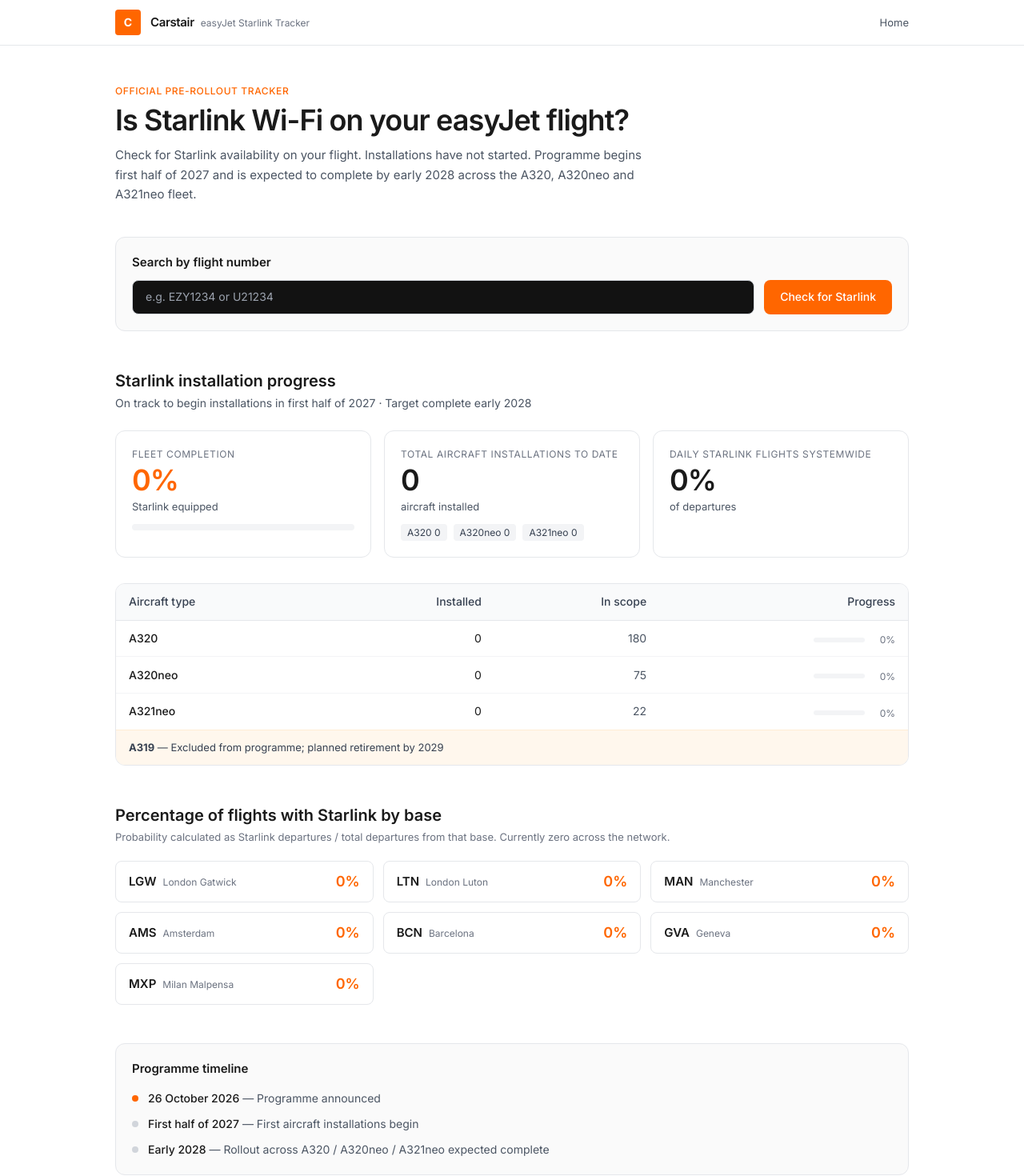
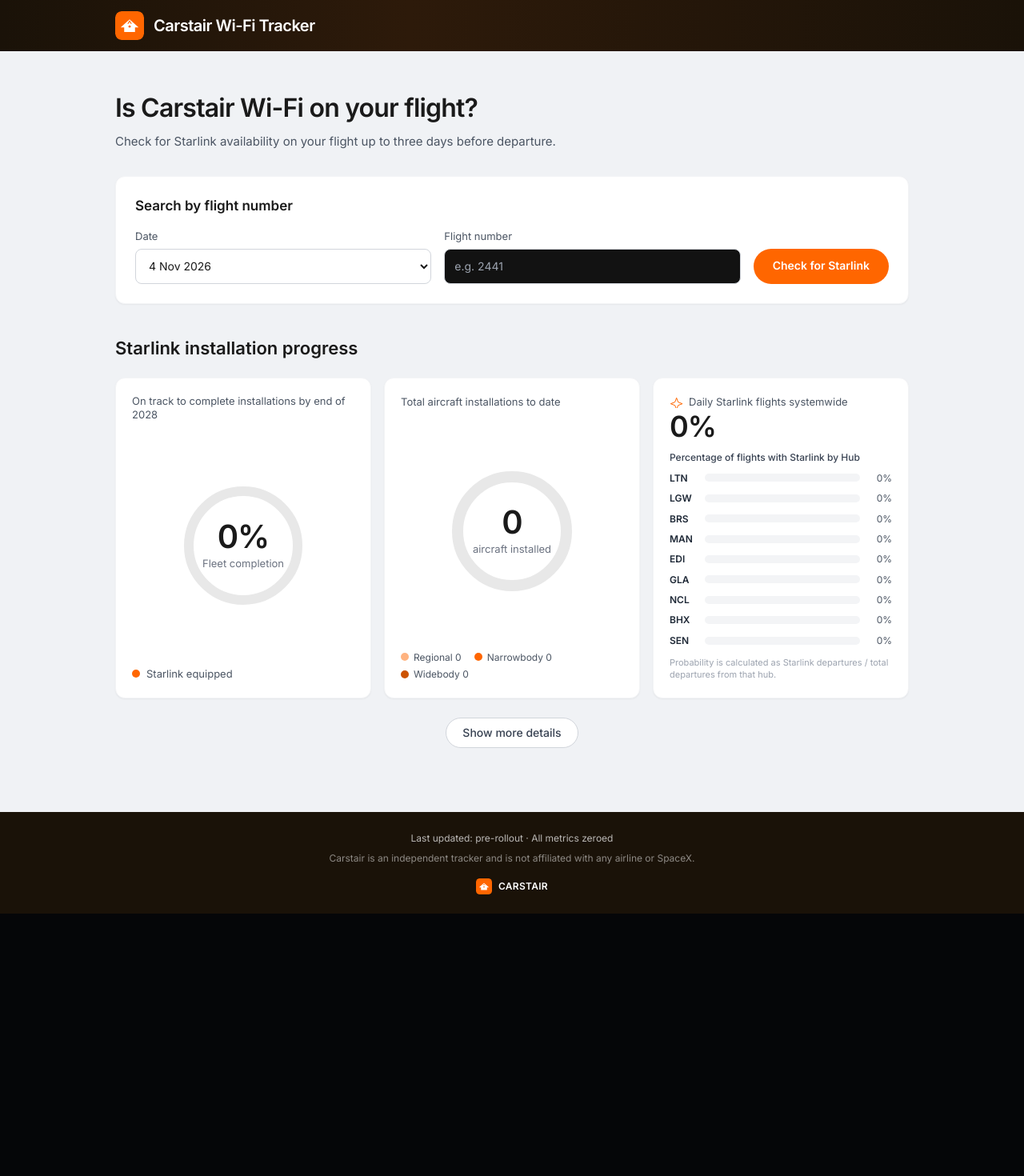
Before and after one commit to MichaelSwann2x/carstair, a Next.js app: page /program/starlink in a window 1280 px wide. Shown: the top 1470 px of the page at 80% size. After the commit the page ends 1142 px from the top, so only its background shows below. Built offline with nearby package versions, Linux system fonts and the light colour scheme.

Commit message:
Rewrite Starlink page to match United layout: Carstair branding, orange theme, specified hubs, zeroed metrics

```diff
--- a/src/app/program/starlink/page.tsx
+++ b/src/app/program/starlink/page.tsx
@@ -1,276 +1,285 @@
 "use client";
 
-import { useState } from "react";
+import { useMemo, useState } from "react";
+import Image from "next/image";
 
 const ORANGE = "#FF6600";
-const WHITE = "#FFFFFF";
-const DARK = "#1a1a1a";
-const GRAY = "#58595B";
-const LIGHT_GRAY = "#f5f5f5";
+const ORANGE_DARK = "#E55A00";
 
-// Zeroed pre-rollout data for easyJet
-const FLEET = {
-  totalEligible: 277,
-  installed: 0,
-  percent: 0,
-  breakdown: [
-    { type: "A320", count: 0, total: 180 },
-    { type: "A320neo", count: 0, total: 75 },
-    { type: "A321neo", count: 0, total: 22 },
-  ],
-  excluded: { type: "A319", note: "Excluded from programme; planned retirement by 2029" },
-  dailyFlightsPercent: 0,
-  hubs: [
-    { code: "LGW", name: "London Gatwick", percent: 0 },
-    { code: "LTN", name: "London Luton", percent: 0 },
+const HUBS = [
+  { code: "LTN", name: "Luton", percent: 0 },
+  { code: "LGW", name: "Gatwick", percent: 0 },
+  { code: "BRS", name: "Bristol", percent: 0 },
   { code: "MAN", name: "Manchester", percent: 0 },
-    { code: "AMS", name: "Amsterdam", percent: 0 },
-    { code: "BCN", name: "Barcelona", percent: 0 },
-    { code: "GVA", name: "Geneva", percent: 0 },
-    { code: "MXP", name: "Milan Malpensa", percent: 0 },
-  ],
-  timeline: {
-    announce: "26 October 2026",
-    start: "First half of 2027",
-    complete: "Early 2028",
-  },
-};
+  { code: "EDI", name: "Edinburgh", percent: 0 },
+  { code: "GLA", name: "Glasgow", percent: 0 },
+  { code: "NCL", name: "Newcastle", percent: 0 },
+  { code: "BHX", name: "Birmingham", percent: 0 },
+  { code: "SEN", name: "Southend", percent: 0 },
+];
+
+function Ring({ percent, size = 160, stroke = 12, label, sub }: { percent: number; size?: number; stroke?: number; label: string; sub?: string }) {
+  const r = (size - stroke) / 2;
+  const c = 2 * Math.PI * r;
+  const offset = c - (percent / 100) * c;
+  return (
+    <div className="flex flex-col items-center">
+      <svg width={size} height={size} className="-rotate-90">
+        <circle cx={size / 2} cy={size / 2} r={r} fill="none" stroke="#E8E8E8" strokeWidth={stroke} />
+        <circle
+          cx={size / 2}
+          cy={size / 2}
+          r={r}
+          fill="none"
+          stroke={ORANGE}
+          strokeWidth={stroke}
+          strokeLinecap="round"
+          strokeDasharray={c}
+          strokeDashoffset={offset}
+        />
+      </svg>
+      <div className="absolute inset-0 flex flex-col items-center justify-center" style={{ width: size, height: size }}>
+        <span className="text-4xl font-semibold text-[#1a1a1a] tracking-tight">{percent}%</span>
+        {sub && <span className="text-sm text-gray-500 mt-0.5">{sub}</span>}
+      </div>
+      <p className="sr-only">{label}</p>
+    </div>
+  );
+}
 
 export default function StarlinkTrackerPage() {
+  const [date, setDate] = useState(() => {
+    const d = new Date();
+    return d.toLocaleDateString("en-GB", { day: "numeric", month: "short", year: "numeric" });
+  });
   const [flightNumber, setFlightNumber] = useState("");
-  const [searchResult, setSearchResult] = useState<null | { hasStarlink: boolean; message: string }>(null);
+  const [result, setResult] = useState<string | null>(null);
+  const [showDetails, setShowDetails] = useState(false);
+
+  const dateOptions = useMemo(() => {
+    const opts: string[] = [];
+    const base = new Date();
+    for (let i = 0; i < 4; i++) {
+      const d = new Date(base);
+      d.setDate(base.getDate() + i);
+      opts.push(d.toLocaleDateString("en-GB", { day: "numeric", month: "short", year: "numeric" }));
+    }
+    return opts;
+  }, []);
 
   function handleSearch(e: React.FormEvent) {
     e.preventDefault();
     const fn = flightNumber.trim().toUpperCase();
     if (!fn) {
-      setSearchResult(null);
+      setResult(null);
       return;
     }
-    // Pre-rollout: nothing is equipped
-    setSearchResult({
-      hasStarlink: false,
-      message: `Flight ${fn}: Starlink is not yet available. Installations begin first half of 2027.`,
-    });
+    setResult(`Flight ${fn}: Carstair Wi-Fi is not yet available. Installations have not started.`);
   }
 
   return (
-    <div className="min-h-screen bg-white text-[#1a1a1a] font-sans antialiased">
-      {/* Header */}
-      <header className="border-b border-gray-200 bg-white sticky top-0 z-30">
-        <div className="max-w-5xl mx-auto px-4 h-14 flex items-center justify-between">
-          <div className="flex items-center gap-3">
-            <div
-              className="w-8 h-8 rounded flex items-center justify-center text-white font-bold text-sm"
-              style={{ backgroundColor: ORANGE }}
+    <div className="min-h-screen bg-[#F0F2F5] text-[#1a1a1a] font-sans antialiased">
+      {/* Header — matches United dark bar */}
+      <header
+        className="text-white"
+        style={{
+          background: "linear-gradient(90deg, #1a1208 0%, #2d1a0a 40%, #1a1208 100%)",
+        }}
       >
-              C
-            </div>
-            <div>
-              <span className="font-semibold text-[15px] tracking-tight">Carstair</span>
-              <span className="text-[12px] text-gray-500 ml-2">easyJet Starlink Tracker</span>
-            </div>
-          </div>
-          <nav className="text-[13px] text-gray-600">
-            <a href="/" className="hover:text-[#FF6600]">
-              Home
-            </a>
-          </nav>
+        <div className="max-w-5xl mx-auto px-4 h-[64px] flex items-center gap-3">
+          <Image src="/logo.svg" alt="Carstair" width={36} height={36} className="rounded-lg" />
+          <span className="text-[20px] font-semibold tracking-tight">Carstair Wi-Fi Tracker</span>
         </div>
       </header>
 
-      <main className="max-w-5xl mx-auto px-4 py-8 md:py-12">
-        {/* Hero */}
-        <section className="mb-10">
-          <p className="text-[12px] uppercase tracking-wider font-medium mb-2" style={{ color: ORANGE }}>
-            Official pre-rollout tracker
-          </p>
-          <h1 className="text-3xl md:text-4xl font-semibold tracking-tight text-[#1a1a1a] leading-tight">
-            Is Starlink Wi-Fi on your easyJet flight?
+      <main className="max-w-5xl mx-auto px-4 py-10 md:py-12">
+        {/* Title block */}
+        <section className="mb-8">
+          <h1 className="text-[28px] md:text-[32px] font-semibold tracking-tight text-[#1a1a1a]">
+            Is Carstair Wi-Fi on your flight?
           </h1>
-          <p className="mt-3 text-[15px] text-gray-600 max-w-2xl leading-relaxed">
-            Check for Starlink availability on your flight. Installations have not started. Programme begins first half of 2027 and is expected to complete by early 2028 across the A320, A320neo and A321neo fleet.
+          <p className="mt-2 text-[15px] text-gray-600">
+            Check for Starlink availability on your flight up to three days before departure.
           </p>
         </section>
 
-        {/* Search */}
-        <section className="mb-12 p-5 rounded-xl border border-gray-200 bg-[#fafafa]">
-          <h2 className="text-[15px] font-semibold mb-3">Search by flight number</h2>
-          <form onSubmit={handleSearch} className="flex flex-col sm:flex-row gap-3">
+        {/* Search card */}
+        <section className="mb-10 bg-white rounded-xl shadow-sm border border-gray-100 p-6">
+          <h2 className="text-[17px] font-semibold mb-4">Search by flight number</h2>
+          <form onSubmit={handleSearch} className="flex flex-col sm:flex-row gap-4 items-end">
+            <div className="flex-1 w-full">
+              <label className="block text-[13px] text-gray-600 mb-1.5">Date</label>
+              <select
+                value={date}
+                onChange={(e) => setDate(e.target.value)}
+                className="w-full h-11 px-3 rounded-lg border border-gray-300 text-[14px] bg-white focus:outline-none focus:ring-2 focus:ring-[#FF6600] focus:border-transparent"
+              >
+                {dateOptions.map((d) => (
+                  <option key={d} value={d}>
+                    {d}
+                  </option>
+                ))}
+              </select>
+            </div>
+            <div className="flex-1 w-full">
+              <label className="block text-[13px] text-gray-600 mb-1.5">Flight number</label>
               <input
                 type="text"
                 value={flightNumber}
                 onChange={(e) => setFlightNumber(e.target.value)}
-              placeholder="e.g. EZY1234 or U21234"
-              className="flex-1 px-4 py-2.5 rounded-lg border border-gray-300 text-[14px] focus:outline-none focus:ring-2 focus:ring-[#FF6600] focus:border-transparent"
-              aria-label="Flight number"
+                placeholder="e.g. 2441"
+                className="w-full h-11 px-3 rounded-lg border border-gray-300 text-[14px] focus:outline-none focus:ring-2 focus:ring-[#FF6600] focus:border-transparent"
               />
+            </div>
             <button
               type="submit"
-              className="px-5 py-2.5 rounded-lg text-white text-[14px] font-medium transition-opacity hover:opacity-90"
+              className="h-11 px-6 rounded-full text-white text-[14px] font-semibold whitespace-nowrap transition-opacity hover:opacity-90"
               style={{ backgroundColor: ORANGE }}
             >
               Check for Starlink
             </button>
           </form>
-          {searchResult && (
-            <div
-              className="mt-4 p-3 rounded-lg text-[14px]"
-              style={{
-                backgroundColor: searchResult.hasStarlink ? "#ecfdf5" : "#fff7ed",
-                border: `1px solid ${searchResult.hasStarlink ? "#a7f3d0" : "#fed7aa"}`,
-              }}
-            >
-              {searchResult.message}
+          {result && (
+            <div className="mt-4 p-3 rounded-lg text-[14px] bg-orange-50 border border-orange-100 text-gray-800">
+              {result}
             </div>
           )}
         </section>
 
         {/* Installation progress */}
-        <section className="mb-12">
-          <h2 className="text-xl font-semibold mb-1">Starlink installation progress</h2>
-          <p className="text-[14px] text-gray-600 mb-6">
-            On track to begin installations in first half of 2027 · Target complete early 2028
+        <section className="mb-8">
+          <h2 className="text-[22px] font-semibold mb-5">Starlink installation progress</h2>
+
+          <div className="grid md:grid-cols-3 gap-4">
+            {/* Fleet completion ring */}
+            <div className="bg-white rounded-xl shadow-sm border border-gray-100 p-5 flex flex-col">
+              <p className="text-[13px] text-gray-600 mb-4 leading-snug">
+                On track to complete installations by end of 2028
               </p>
-
-          <div className="grid md:grid-cols-3 gap-4 mb-8">
-            {/* Percent card */}
-            <div className="rounded-xl border border-gray-200 p-5 bg-white">
-              <p className="text-[12px] uppercase tracking-wider text-gray-500 mb-1">Fleet completion</p>
-              <p className="text-4xl font-semibold tracking-tight" style={{ color: ORANGE }}>
-                {FLEET.percent}%
-              </p>
-              <p className="text-[13px] text-gray-600 mt-1">Starlink equipped</p>
-              <div className="mt-3 h-2 rounded-full bg-gray-100 overflow-hidden">
-                <div
-                  className="h-full rounded-full transition-all"
-                  style={{ width: `${FLEET.percent}%`, backgroundColor: ORANGE }}
+              <div className="relative flex justify-center flex-1 items-center py-2">
+                <div className="relative" style={{ width: 160, height: 160 }}>
+                  <svg width={160} height={160} className="-rotate-90">
+                    <circle cx={80} cy={80} r={68} fill="none" stroke="#E8E8E8" strokeWidth={12} />
+                    <circle
+                      cx={80}
+                      cy={80}
+                      r={68}
+                      fill="none"
+                      stroke={ORANGE}
+                      strokeWidth={12}
+                      strokeLinecap="round"
+                      strokeDasharray={2 * Math.PI * 68}
+                      strokeDashoffset={2 * Math.PI * 68}
                     />
+                  </svg>
+                  <div className="absolute inset-0 flex flex-col items-center justify-center">
+                    <span className="text-[40px] font-semibold leading-none tracking-tight">0%</span>
+                    <span className="text-[13px] text-gray-500 mt-1">Fleet completion</span>
+                  </div>
+                </div>
+              </div>
+              <div className="flex items-center gap-2 mt-3 text-[13px] text-gray-600">
+                <span className="w-2.5 h-2.5 rounded-full" style={{ backgroundColor: ORANGE }} />
+                Starlink equipped
               </div>
             </div>
 
-            {/* Total installed */}
-            <div className="rounded-xl border border-gray-200 p-5 bg-white">
-              <p className="text-[12px] uppercase tracking-wider text-gray-500 mb-1">Total aircraft installations to date</p>
-              <p className="text-4xl font-semibold tracking-tight">{FLEET.installed}</p>
-              <p className="text-[13px] text-gray-600 mt-1">aircraft installed</p>
-              <div className="mt-3 flex flex-wrap gap-2 text-[12px]">
-                {FLEET.breakdown.map((b) => (
-                  <span key={b.type} className="px-2 py-0.5 rounded bg-gray-100 text-gray-700">
-                    {b.type} {b.count}
+            {/* Total installations donut */}
+            <div className="bg-white rounded-xl shadow-sm border border-gray-100 p-5 flex flex-col">
+              <p className="text-[13px] text-gray-600 mb-4">Total aircraft installations to date</p>
+              <div className="relative flex justify-center flex-1 items-center py-2">
+                <div className="relative" style={{ width: 160, height: 160 }}>
+                  <svg width={160} height={160} className="-rotate-90">
+                    <circle cx={80} cy={80} r={68} fill="none" stroke="#E8E8E8" strokeWidth={14} />
+                  </svg>
+                  <div className="absolute inset-0 flex flex-col items-center justify-center">
+                    <span className="text-[40px] font-semibold leading-none tracking-tight">0</span>
+                    <span className="text-[13px] text-gray-500 mt-1">aircraft installed</span>
+                  </div>
+                </div>
+              </div>
+              <div className="flex flex-wrap gap-x-4 gap-y-1 mt-3 text-[12px] text-gray-600">
+                <span className="inline-flex items-center gap-1.5">
+                  <span className="w-2.5 h-2.5 rounded-full bg-[#FFB380]" /> Regional 0
                 </span>
-                ))}
+                <span className="inline-flex items-center gap-1.5">
+                  <span className="w-2.5 h-2.5 rounded-full" style={{ backgroundColor: ORANGE }} /> Narrowbody 0
+                </span>
+                <span className="inline-flex items-center gap-1.5">
+                  <span className="w-2.5 h-2.5 rounded-full bg-[#CC5200]" /> Widebody 0
+                </span>
               </div>
             </div>
 
-            {/* Daily flights */}
-            <div className="rounded-xl border border-gray-200 p-5 bg-white">
-              <p className="text-[12px] uppercase tracking-wider text-gray-500 mb-1">Daily Starlink flights systemwide</p>
-              <p className="text-4xl font-semibold tracking-tight">{FLEET.dailyFlightsPercent}%</p>
-              <p className="text-[13px] text-gray-600 mt-1">of departures</p>
+            {/* Daily flights + hubs */}
+            <div className="bg-white rounded-xl shadow-sm border border-gray-100 p-5 flex flex-col">
+              <div className="flex items-start justify-between mb-3">
+                <div>
+                  <div className="flex items-center gap-2 text-[13px] text-gray-600 mb-1">
+                    <svg width="16" height="16" viewBox="0 0 24 24" fill="none" aria-hidden>
+                      <path d="M2 16l8-3 3-8 3 8 8 3-8 3-3 8-3-8-8-3z" stroke={ORANGE} strokeWidth="1.5" fill="none" />
+                    </svg>
+                    Daily Starlink flights systemwide
+                  </div>
+                  <p className="text-[36px] font-semibold leading-none tracking-tight">0%</p>
+                </div>
+              </div>
+              <p className="text-[12px] font-medium text-gray-700 mb-2">Percentage of flights with Starlink by Hub</p>
+              <div className="space-y-2 flex-1 overflow-auto">
+                {HUBS.map((h) => (
+                  <div key={h.code} className="flex items-center gap-2 text-[12px]">
+                    <span className="w-9 font-semibold text-gray-800">{h.code}</span>
+                    <div className="flex-1 h-2.5 rounded-full bg-gray-100 overflow-hidden">
+                      <div
+                        className="h-full rounded-full"
+                        style={{ width: `${Math.max(h.percent, 0)}%`, backgroundColor: ORANGE }}
+                      />
+                    </div>
+                    <span className="w-8 text-right text-gray-600">{h.percent}%</span>
+                  </div>
+                ))}
+              </div>
+              <p className="text-[11px] text-gray-400 mt-3 leading-snug">
+                Probability is calculated as Starlink departures / total departures from that hub.
+              </p>
             </div>
           </div>
 
-          {/* Breakdown table */}
-          <div className="rounded-xl border border-gray-200 overflow-hidden">
-            <table className="w-full text-[14px]">
-              <thead>
-                <tr className="bg-gray-50 border-b border-gray-200">
-                  <th className="text-left px-4 py-3 font-medium text-gray-700">Aircraft type</th>
-                  <th className="text-right px-4 py-3 font-medium text-gray-700">Installed</th>
-                  <th className="text-right px-4 py-3 font-medium text-gray-700">In scope</th>
-                  <th className="text-right px-4 py-3 font-medium text-gray-700">Progress</th>
-                </tr>
-              </thead>
-              <tbody>
-                {FLEET.breakdown.map((b) => (
-                  <tr key={b.type} className="border-b border-gray-100 last:border-0">
-                    <td className="px-4 py-3 font-medium">{b.type}</td>
-                    <td className="px-4 py-3 text-right">{b.count}</td>
-                    <td className="px-4 py-3 text-right text-gray-600">{b.total}</td>
-                    <td className="px-4 py-3 text-right">
-                      <span className="inline-flex items-center gap-1.5">
-                        <span className="w-16 h-1.5 rounded-full bg-gray-100 overflow-hidden inline-block">
-                          <span
-                            className="block h-full rounded-full"
-                            style={{ width: `${b.total ? (b.count / b.total) * 100 : 0}%`, backgroundColor: ORANGE }}
-                          />
-                        </span>
-                        <span className="text-gray-500 text-[12px] w-8 text-right">
-                          {b.total ? Math.round((b.count / b.total) * 100) : 0}%
-                        </span>
-                      </span>
-                    </td>
-                  </tr>
-                ))}
-              </tbody>
-            </table>
-            <div className="px-4 py-3 bg-orange-50 text-[13px] text-gray-700 border-t border-orange-100">
-              <strong>{FLEET.excluded.type}</strong> — {FLEET.excluded.note}
+          <div className="flex justify-center mt-6">
+            <button
+              type="button"
+              onClick={() => setShowDetails((v) => !v)}
+              className="px-5 py-2 rounded-full border border-gray-300 bg-white text-[14px] font-medium text-gray-700 hover:border-[#FF6600] hover:text-[#FF6600] transition-colors"
+            >
+              {showDetails ? "Hide details" : "Show more details"}
+            </button>
+          </div>
+
+          {showDetails && (
+            <div className="mt-6 bg-white rounded-xl border border-gray-100 p-5 shadow-sm">
+              <h3 className="text-[15px] font-semibold mb-3">Programme notes</h3>
+              <ul className="text-[14px] text-gray-600 space-y-2 list-disc pl-5">
+                <li>All figures are zeroed — installations have not started.</li>
+                <li>Hubs tracked: Luton, Gatwick, Bristol, Manchester, Edinburgh, Glasgow, Newcastle, Birmingham, Southend.</li>
+                <li>Search checks availability up to three days before departure.</li>
+              </ul>
+            </div>
+          )}
+        </section>
+      </main>
+
+      {/* Footer */}
+      <footer className="bg-[#1a1208] text-white/70 text-[12px] py-6 mt-auto">
+        <div className="max-w-5xl mx-auto px-4 text-center space-y-2">
+          <p>Last updated: pre-rollout · All metrics zeroed</p>
+          <p className="text-white/50">
+            Carstair is an independent tracker and is not affiliated with any airline or SpaceX.
+          </p>
+          <div className="pt-2 flex items-center justify-center gap-2 text-white font-semibold tracking-wide">
+            <Image src="/logo.svg" alt="" width={20} height={20} className="rounded" />
+            CARSTAIR
           </div>
         </div>
-        </section>
-
-        {/* Hub breakdown */}
-        <section className="mb-12">
-          <h2 className="text-xl font-semibold mb-1">Percentage of flights with Starlink by base</h2>
-          <p className="text-[13px] text-gray-500 mb-5">
-            Probability calculated as Starlink departures / total departures from that base. Currently zero across the network.
-          </p>
-          <div className="grid sm:grid-cols-2 lg:grid-cols-3 gap-3">
-            {FLEET.hubs.map((h) => (
-              <div
-                key={h.code}
-                className="flex items-center justify-between px-4 py-3 rounded-lg border border-gray-200 bg-white"
-              >
-                <div>
-                  <span className="font-semibold text-[15px]">{h.code}</span>
-                  <span className="text-[12px] text-gray-500 ml-2">{h.name}</span>
-                </div>
-                <span className="text-[18px] font-semibold" style={{ color: ORANGE }}>
-                  {h.percent}%
-                </span>
-              </div>
-            ))}
-          </div>
-        </section>
-
-        {/* Timeline */}
-        <section className="mb-12 rounded-xl border border-gray-200 p-5 bg-[#fafafa]">
-          <h2 className="text-[15px] font-semibold mb-4">Programme timeline</h2>
-          <ol className="space-y-3 text-[14px]">
-            <li className="flex gap-3">
-              <span className="w-2 h-2 mt-1.5 rounded-full shrink-0" style={{ backgroundColor: ORANGE }} />
-              <div>
-                <span className="font-medium">{FLEET.timeline.announce}</span>
-                <span className="text-gray-600"> — Programme announced</span>
-              </div>
-            </li>
-            <li className="flex gap-3">
-              <span className="w-2 h-2 mt-1.5 rounded-full shrink-0 bg-gray-300" />
-              <div>
-                <span className="font-medium">{FLEET.timeline.start}</span>
-                <span className="text-gray-600"> — First aircraft installations begin</span>
-              </div>
-            </li>
-            <li className="flex gap-3">
-              <span className="w-2 h-2 mt-1.5 rounded-full shrink-0 bg-gray-300" />
-              <div>
-                <span className="font-medium">{FLEET.timeline.complete}</span>
-                <span className="text-gray-600"> — Rollout across A320 / A320neo / A321neo expected complete</span>
-              </div>
-            </li>
-          </ol>
-        </section>
-
-        {/* Footer note */}
-        <p className="text-[12px] text-gray-500 leading-relaxed">
-          Data is static and zeroed pending start of the installation programme. Carstair is not affiliated with easyJet or SpaceX. Figures for eligible fleet drawn from public reports around the October 2026 announcement (approx. 277 aircraft in scope). Check back as the rollout begins for live updates.
-        </p>
-      </main>
-
-      <footer className="border-t border-gray-200 py-6 text-center text-[12px] text-gray-500">
-        Carstair · easyJet Starlink Tracker · Orange & white pre-rollout view
       </footer>
     </div>
   );
```
Lines whose indentation alone changed are shown as unchanged.
